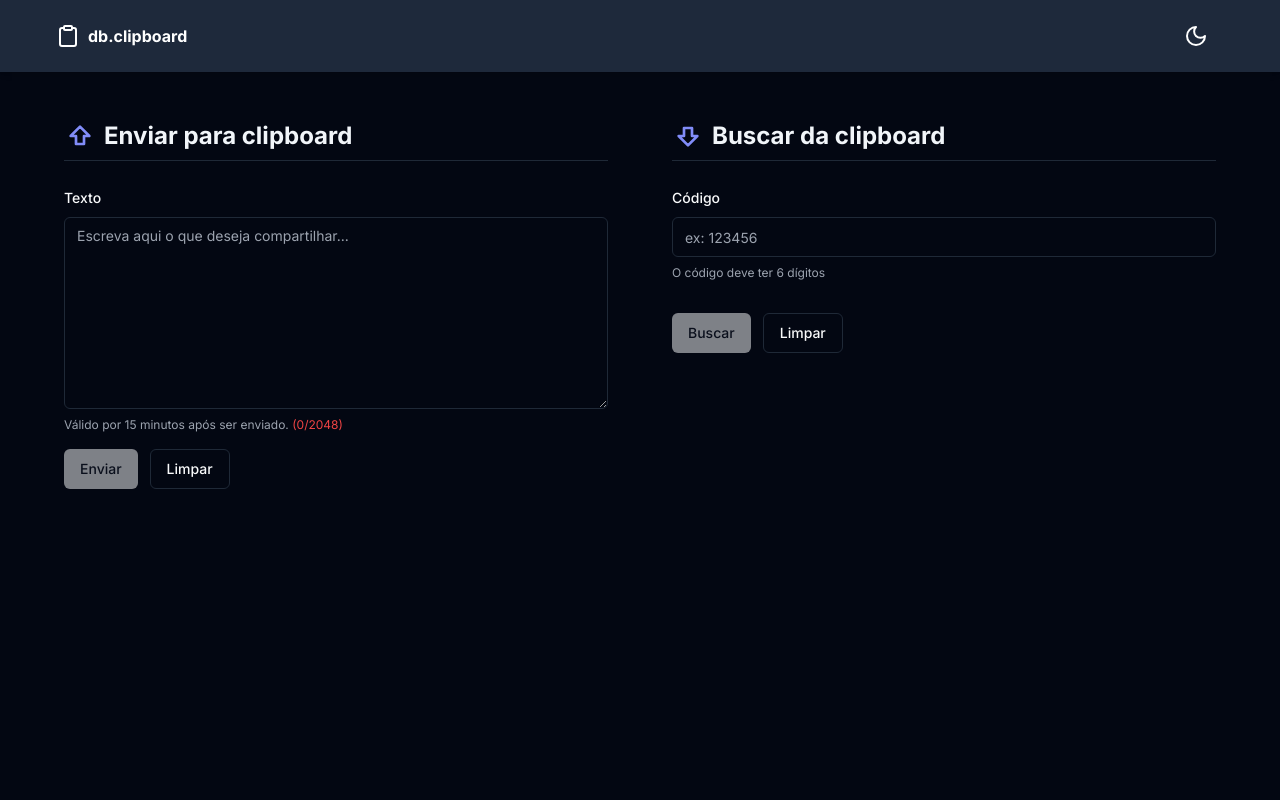
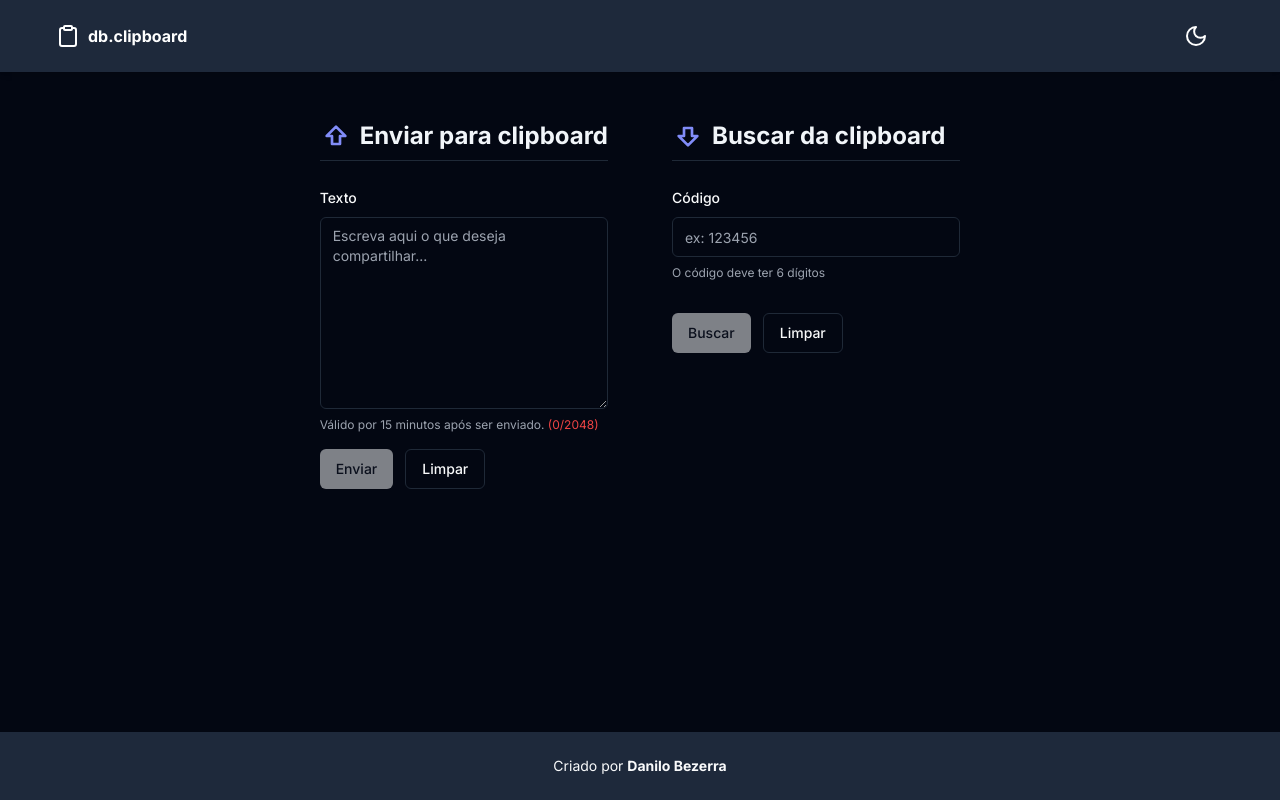
Before and after one commit to danilo-bezerra/clipboard-online-nextjs, a Next.js app: page / in a window 1280 px wide. Built offline with nearby package versions, Linux system fonts and the light colour scheme.

Commit message:
add footer

```diff
--- a/app/globals.css
+++ b/app/globals.css
@@ -1,6 +1,12 @@
 @tailwind base;
 @tailwind components;
 @tailwind utilities;
+
+html,
+body,
+:root {
+  height: 100%;
+}
 
 @layer base {
   :root {
--- a/app/layout.tsx
+++ b/app/layout.tsx
@@ -19,10 +19,27 @@ export default function RootLayout({
 }) {
   return (
     <html lang="pt-br">
-      <body className={cn("dark  dark:bg-slate-800", inter.className)}>
+      <body
+        className={cn(
+          "dark  dark:bg-slate-800 h-full flex flex-col",
+          inter.className
+        )}
+      >
         <ToastProvider />
         <Header />
         {children}
+        <footer className="p-6 dark:bg-slate-800">
+          <p className="text-center text-sm ">
+            Criado por{" "}
+            <a
+              className="hover:underline transition-all"
+              href="https://github.com/danilo-bezerra"
+              target="_blank"
+            >
+              <strong>Danilo Bezerra</strong>
+            </a>
+          </p>
+        </footer>
       </body>
     </html>
   );
--- a/app/page.tsx
+++ b/app/page.tsx
@@ -4,7 +4,7 @@ import Image from "next/image";
 
 export default function Home() {
   return (
-    <main className="px-6 py-12 max-w-[1200px] mx-auto">
+    <main className="px-6 py-12 max-w-[1200px] mx-auto flex-1">
       <div className="grid grid-cols-1 md:grid-cols-2 gap-16">
         <SendToClipboardForm />
         <RecoverFromClipboardForm />
```
